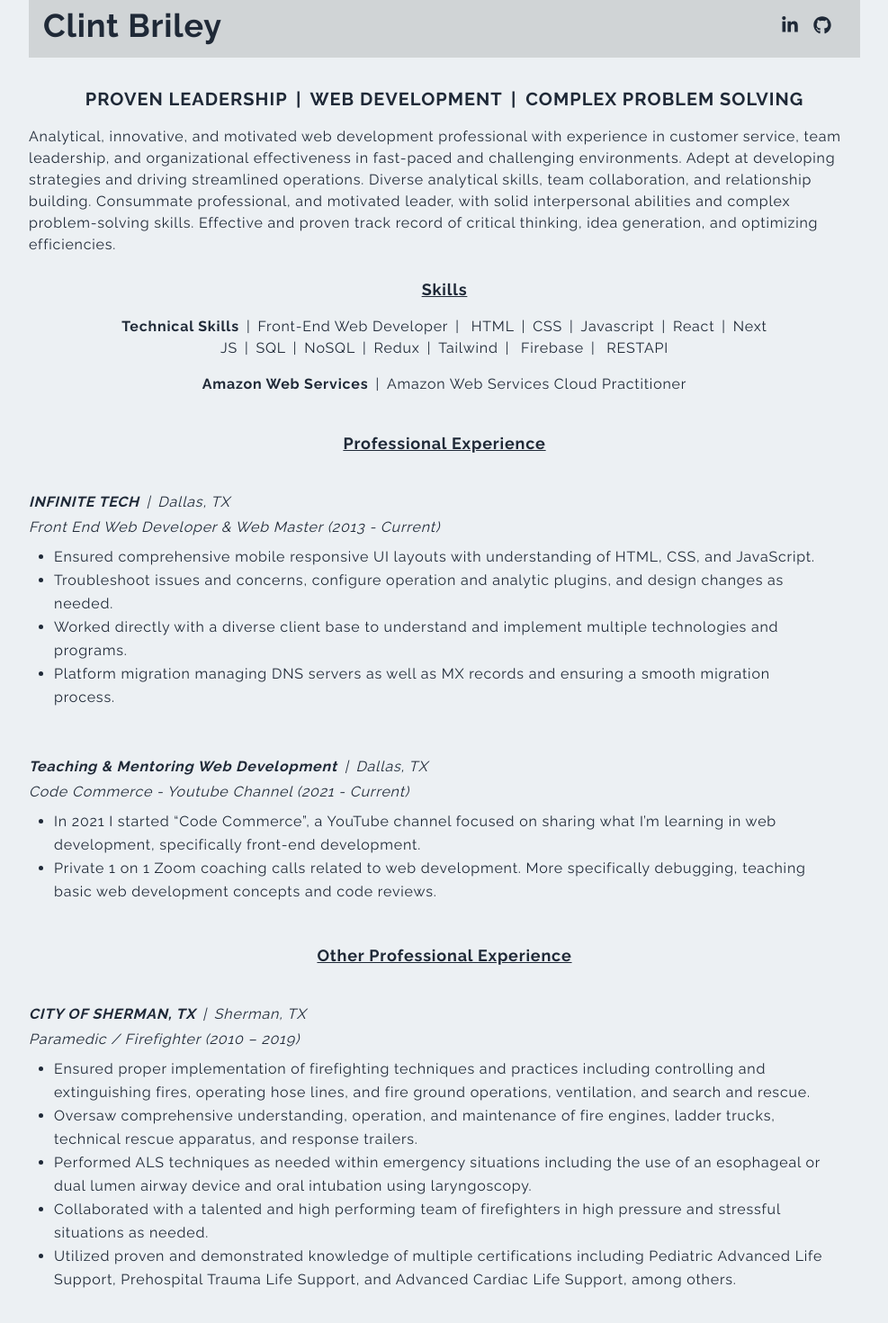
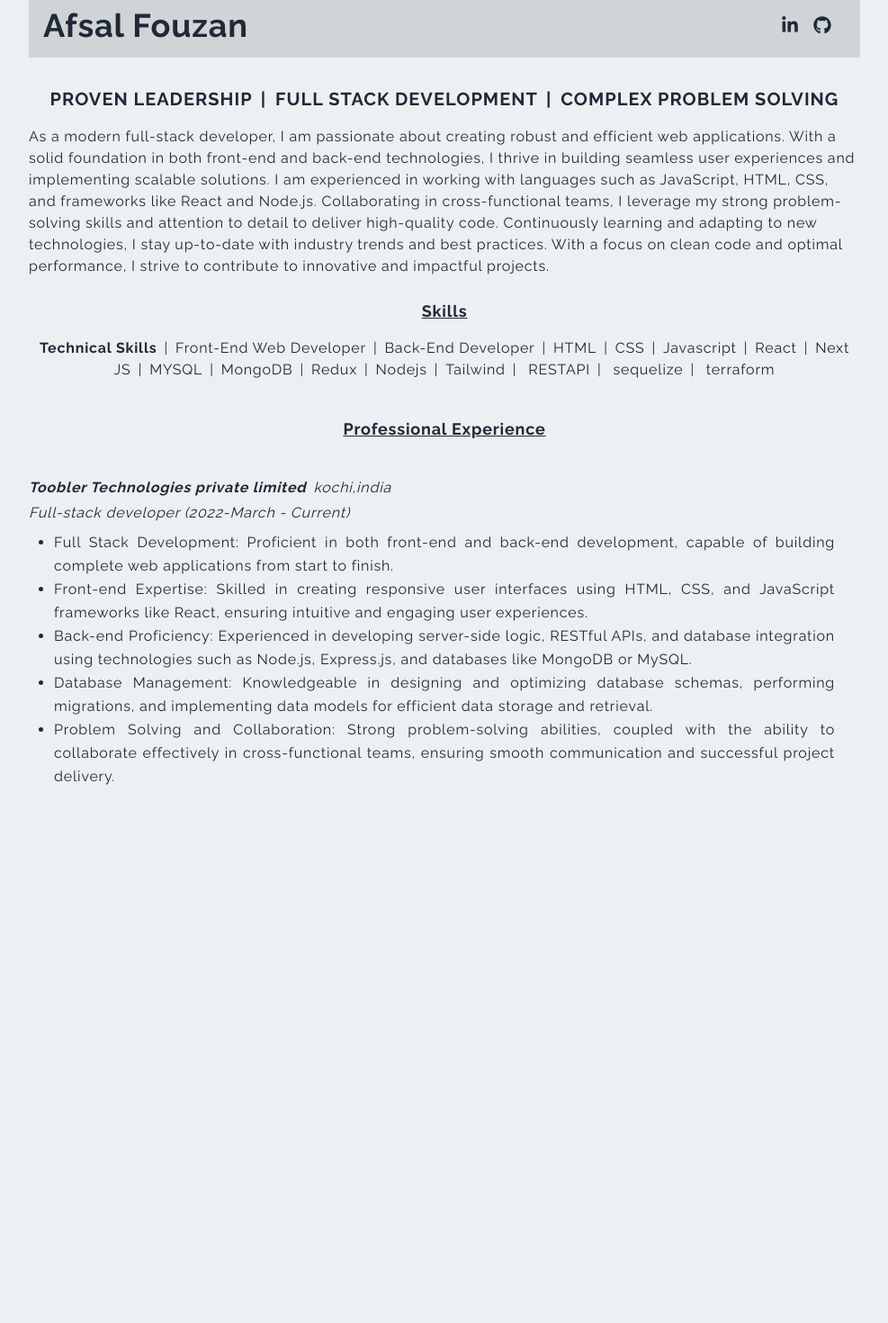
Before and after one commit to afsalfouzan/afsal-portfolio, a Next.js app: page /resume in a window 1280 px wide. Shown: the part 184-1654 px from the top of the page at 90% size, without its empty margins (146-1133 px from the left). After the commit the page ends 1096 px from the top, so only its background shows below. Built offline with nearby package versions, Linux system fonts and the light colour scheme.

Commit message:
third commit

```diff
--- a/components/Navbar.jsx
+++ b/components/Navbar.jsx
@@ -17,7 +17,7 @@ function Navbar() {
 
 
   return (
-    <div className='fixed w-full h-20 shadow-xl z-[100]'>
+    <div className='fixed w-full h-20 shadow-xl z-[100] bg-slate-50'>
       <div className='flex justify-between items-center w-full h-full px-2 2xl:px-16'>
         <Image src={navLogo} alt='/' width='87' height='50' />
         <div className='fixed right-0 px-4'>
@@ -25,13 +25,13 @@ function Navbar() {
             <Link href='/'>
               <li className='ml-10 uppercase hover:scale-110 hover:border-b text-blue-800 ease-in duration-300'>Home</li>
             </Link>
-            <Link href='/'>
+            <Link href='/about'>
               <li className='ml-10 uppercase hover:scale-110 hover:border-b text-blue-800 ease-in duration-300'>About</li>
             </Link>
-            <Link href='/'>
+            <Link href='/Skills'>
               <li className='ml-10 uppercase hover:scale-110 hover:border-b  text-blue-800 ease-in duration-300'>Skills</li>
             </Link>
-            <Link href='/'>
+            <Link href='/Projects'>
               <li className='ml-10 uppercase hover:scale-110 hover:border-b text-blue-800 ease-in duration-300'>Projects</li>
             </Link>
             <Link href='/'>
@@ -58,20 +58,20 @@ function Navbar() {
               </div>
               <div className='py-4 flex flex-col'>
                 <ul className='uppercase'>
-                  <Link href='/'>
-                    <li className='py-2 text-blue-900 hover:scale-90 text-sm ease-in duration-300'>home</li>
+                  <Link href='/about'>
+                    <li className='py-2 text-blue-900 hover:scale-90 text-sm ease-in duration-300 uppercase'>home</li>
                   </Link>
                   <Link href='/'>
-                    <li className='py-2 text-blue-900 hover:scale-90 text-sm ease-in duration-300'>About</li>
+                    <li className='py-2 text-blue-900 hover:scale-90 text-sm ease-in duration-300 uppercase'>About</li>
                   </Link>
                   <Link href='/'>
-                    <li className='py-2 text-blue-900 hover:scale-90 text-sm ease-in duration-300'>skills</li>
+                    <li className='py-2 text-blue-900 hover:scale-90 text-sm ease-in duration-300 uppercase'>skills</li>
                   </Link>
                   <Link href='/'>
-                    <li className='py-2 text-blue-900 hover:scale-90 text-sm ease-in duration-300'>projects</li>
+                    <li className='py-2 text-blue-900 hover:scale-90 text-sm ease-in duration-300 uppercase'>projects</li>
                   </Link>
                   <Link href='/'>
-                    <li className='py-2 text-blue-900 hover:scale-90 text-sm ease-in duration-300'>contacts</li>
+                    <li className='py-2 text-blue-900 hover:scale-90 text-sm ease-in duration-300 uppercase'>contacts</li>
                   </Link>
                 </ul>
               </div>
--- a/package.json
+++ b/package.json
@@ -9,6 +9,7 @@
     "lint": "next lint"
   },
   "dependencies": {
+    "emailjs-com": "^3.2.0",
     "firebase": "^9.8.3",
     "gh-pages": "^4.0.0",
     "next": "12.1.6",
--- /dev/null
+++ b/pages/contact.js
@@ -0,0 +1,55 @@
+import React, { useState } from 'react'
+import emailjs from 'emailjs-com';
+
+
+function Contact() {
+    const [name,setName] = useState("")
+    const [email,setEmail] = useState("")
+    const [subject,setSubject] = useState("")
+    const [message,setMessage] = useState("")
+
+    const handleSubmit = (e) => {
+        e.preventDefault();
+
+    // EmailJS configuration
+    const templateParams = {
+        name: name,
+        email: email,
+        subject: subject,
+        message: message,
+      };
+      const serviceID = 'service_qyp9w6k';
+      const templateID = 'template_8u38m41';
+      const userID = 'aZop8JHMok80iXQ1z';
+
+      // Send email
+      emailjs.send(serviceID, templateID, templateParams, userID)
+        .then((response) => {
+          console.log('Email sent successfully!', response);
+          // Reset form fields
+          setName('');
+          setEmail('');
+          setSubject('');
+          setMessage('');
+        })
+        .catch((error) => {
+          console.error('Error sending email:', error);
+        });
+    }
+    return (
+        <div className='max-w-[1240px] m-auto p-4 h-screen'>
+            <h1 className='text-2xl font-bold text-center p-10'>Let's work together</h1>
+            <form onSubmit={handleSubmit} method='POST' className='max-w-[600px] m-auto'>
+                <div className='grid grid-cols-2 gap-2'>
+                    <input onChange={(e) => setName(e.target.value)} name='name' className='border shadow-lg p-3 rounded' type="text" placeholder='Name' />
+                    <input onChange={(e) => setEmail(e.target.value)} name='email' className='border shadow-lg p-3 rounded' type="email" placeholder='Email' />
+                </div>
+                <input onChange={(e) => setSubject(e.target.value)} name='subject' className='border shadow-lg p-3 my-3 w-full rounded' type="text" placeholder='Subject' />
+                <textarea onChange={(e) => setMessage(e.target.value)} className='border shadow-lg p-3 w-full rounded' name="message" id="" cols="30" rows="10" placeholder='Message' />
+                <button type='submit' className='border shadow-lg w-full mt-3 p-3 rounded'><p className='font-bold'>Submit</p></button>
+            </form>
+        </div>
+    )
+}
+
+export default Contact
--- a/pages/index.js
+++ b/pages/index.js
@@ -1,9 +1,10 @@
 import Head from 'next/head'
 import Main from '../components/Main'
 import Navbar from '../components/Navbar'
-import About from '../components/About'
+import About from '../components/about'
 import Skills from '../components/Skills'
 import Projects from '../components/Projects'
+import Contact from './contact'
 
 
 export default function Home() {
@@ -19,6 +20,7 @@ export default function Home() {
       <About />
       <Skills />
       <Projects />
+      <Contact />
 
     </div>
   )
--- a/pages/resume.jsx
+++ b/pages/resume.jsx
@@ -6,7 +6,7 @@ const resume = () => {
   return (
     <>
       <Head>
-        <title>Clint | Resume</title>
+        <title>Afsal | Resume</title>
         <meta
           name='description'
           content='I’m a front-end web developer specializing in building (and occasionally designing) exceptional digital experiences.'
@@ -17,17 +17,17 @@ const resume = () => {
       <div className='max-w-[940px] mx-auto p-2 pt-[120px]'>
         <h2 className='text-center'>Resume</h2>
         <div className='bg-[#d0d4d6] my-4 p-4 w-full flex justify-between items-center'>
-          <h2 className='text-center'>Clint Briley</h2>
+          <h2 className='text-center'>Afsal Fouzan</h2>
           <div className='flex'>
           <a
-              href='https://www.linkedin.com/in/clint-briley-50056920a/'
+                href='https://www.linkedin.com/in/afsal-fouzan-609236165/'
                 target='_blank'
                 rel='noreferrer'
               >
               <FaLinkedinIn size={20} style={{ marginRight: '1rem' }} />
             </a>
             <a
-              href='https://github.com/fireclint'
+                href='https://github.com/afsalfouzan'
                 target='_blank'
                 rel='noreferrer'
               >
@@ -38,7 +38,7 @@ const resume = () => {
         <div className='text-center py-4 text-xl font-bold uppercase tracking-wider'>
           <div className='hidden sm:block'>
             <p>
-              Proven Leadership <span className='px-1'>|</span> Web Development{' '}
+              Proven Leadership <span className='px-1'>|</span> Full Stack Development{' '}
               <span className='px-1'>|</span> Complex Problem Solving
             </p>
           </div>
@@ -49,15 +49,7 @@ const resume = () => {
           </div>
         </div>
         <p>
-          Analytical, innovative, and motivated web development professional
-          with experience in customer service, team leadership, and
-          organizational effectiveness in fast-paced and challenging
-          environments. Adept at developing strategies and driving streamlined
-          operations. Diverse analytical skills, team collaboration, and
-          relationship building. Consummate professional, and motivated leader,
-          with solid interpersonal abilities and complex problem-solving skills.
-          Effective and proven track record of critical thinking, idea
-          generation, and optimizing efficiencies.
+           As a modern full-stack developer, I am passionate about creating robust and efficient web applications. With a solid foundation in both front-end and back-end technologies, I thrive in building seamless user experiences and implementing scalable solutions.  I am experienced in working with languages such as JavaScript, HTML, CSS, and frameworks like React and Node.js. Collaborating in cross-functional teams, I leverage my strong problem-solving skills and attention to detail to deliver high-quality code. Continuously learning and adapting to new technologies, I stay up-to-date with industry trends and best practices. With a focus on clean code and optimal performance, I strive to contribute to innovative and impactful projects.
         </p>
 
         {/* Skills */}
@@ -66,23 +58,26 @@ const resume = () => {
           <p className='py-2'>
             <span className='font-bold'>Technical Skills</span>
             <span className='px-2'>|</span>Front-End Web Developer
-            <span className='px-2'>|</span> HTML
+            <span className='px-2'>|</span>Back-End Developer
+            <span className='px-2'>|</span>HTML
             <span className='px-2'>|</span>CSS
             <span className='px-2'>|</span>Javascript
             <span className='px-2'>|</span>React
             <span className='px-2'>|</span>Next JS
-            <span className='px-2'>|</span>SQL
-            <span className='px-2'>|</span>NoSQL
+            <span className='px-2'>|</span>MYSQL
+            <span className='px-2'>|</span>MongoDB
             <span className='px-2'>|</span>Redux
+            <span className='px-2'>|</span>Nodejs
             <span className='px-2'>|</span>Tailwind
-            <span className='px-2'>|</span> Firebase
             <span className='px-2'>|</span> RESTAPI
+            <span className='px-2'>|</span> sequelize
+            <span className='px-2'>|</span> terraform
           </p>
-          <p className='py-2'>
+          {/* <p className='py-2'>
             <span className='font-bold'>Amazon Web Services</span>
             <span className='px-2'>|</span>Amazon Web Services Cloud
             Practitioner
-          </p>
+          </p> */}
         </div>
 
         <h5 className='text-center underline text-[18px] py-4'>
@@ -92,93 +87,26 @@ const resume = () => {
         <div className='py-6'>
           <p className='italic'>
             <span className='font-bold italic'>
-            INFINITE TECH
+            Toobler Technologies private limited
             </span>
-            <span className='px-2'>|</span>Dallas, TX
+            <span className='px-2'>kochi,india</span>
           </p>
-          <p className='py-1 italic'>Front End Web Developer & Web Master (2013 - Current)</p>
-          <ul className='list-disc list-outside px-7 py-1 leading-relaxed'>
+          <p className='py-1 italic'>Full-stack developer (2022-March - Current)</p>
+          <ul className='list-disc list-outside px-7 py-1 leading-relaxed text-justify'>
             <li>
-              Ensured comprehensive mobile responsive UI layouts with
-              understanding of HTML, CSS, and JavaScript.
+            Full Stack Development: Proficient in both front-end and back-end development, capable of building complete web applications from start to finish.
             </li>
             <li>
-              Troubleshoot issues and concerns, configure operation and analytic
-              plugins, and design changes as needed.
+            Front-end Expertise: Skilled in creating responsive user interfaces using HTML, CSS, and JavaScript frameworks like React, ensuring intuitive and engaging user experiences.
             </li>
             <li>
-              Worked directly with a diverse client base to understand and
-              implement multiple technologies and programs.
+            Back-end Proficiency: Experienced in developing server-side logic, RESTful APIs, and database integration using technologies such as Node.js, Express.js, and databases like MongoDB or MySQL.
             </li>
             <li>
-              Platform migration managing DNS servers as well as MX records and
-              ensuring a smooth migration process.
-            </li>
-          </ul>
-        </div>
-
-
-        {/* Personal Experience */}
-        <div className='py-6'>
-          <p className='italic'>
-            <span className='font-bold italic'>
-              Teaching & Mentoring Web Development
-            </span>
-            <span className='px-2'>|</span>Dallas, TX
-          </p>
-          <p className='py-1 italic'>Code Commerce - Youtube Channel (2021 - Current)</p>
-          <ul className='list-disc list-outside px-7 py-1 leading-relaxed'>
-            <li>
-              In 2021 I started “Code Commerce”, a YouTube channel focused on
-              sharing what I’m learning in web development, specifically
-              front-end development.
+            Database Management: Knowledgeable in designing and optimizing database schemas, performing migrations, and implementing data models for efficient data storage and retrieval.
             </li>
             <li>
-              Private 1 on 1 Zoom coaching calls related to web development.
-              More specifically debugging, teaching basic web development
-              concepts and code reviews.
-            </li>
-          </ul>
-        </div>
-
-        {/*  */}
-        <h5 className='text-center underline text-[18px] py-4'>
-          Other Professional Experience
-        </h5>
-
-        {/* Experience */}
-        <div className='py-6'>
-          <p className='italic'>
-            <span className='font-bold'>CITY OF SHERMAN, TX</span>
-            <span className='px-2'>|</span>Sherman, TX
-          </p>
-          <p className='py-1 italic'>Paramedic / Firefighter (2010 – 2019)</p>
-          <ul className='list-disc list-outside px-7 py-1 leading-relaxed'>
-            <li>
-              Ensured proper implementation of firefighting techniques and
-              practices including controlling and extinguishing fires, operating
-              hose lines, and fire ground operations, ventilation, and search
-              and rescue.
-            </li>
-            <li>
-              Oversaw comprehensive understanding, operation, and maintenance of
-              fire engines, ladder trucks, technical rescue apparatus, and
-              response trailers.
-            </li>
-            <li>
-              Performed ALS techniques as needed within emergency situations
-              including the use of an esophageal or dual lumen airway device and
-              oral intubation using laryngoscopy.
-            </li>
-            <li>
-              Collaborated with a talented and high performing team of
-              firefighters in high pressure and stressful situations as needed.
-            </li>
-            <li>
-              Utilized proven and demonstrated knowledge of multiple
-              certifications including Pediatric Advanced Life Support,
-              Prehospital Trauma Life Support, and Advanced Cardiac Life
-              Support, among others.
+            Problem Solving and Collaboration: Strong problem-solving abilities, coupled with the ability to collaborate effectively in cross-functional teams, ensuring smooth communication and successful project delivery.
             </li>
           </ul>
         </div>
```
Also changed, not shown: 2 other files (tests, documents, lock files or other folders). Lines whose indentation alone changed are shown as unchanged.
